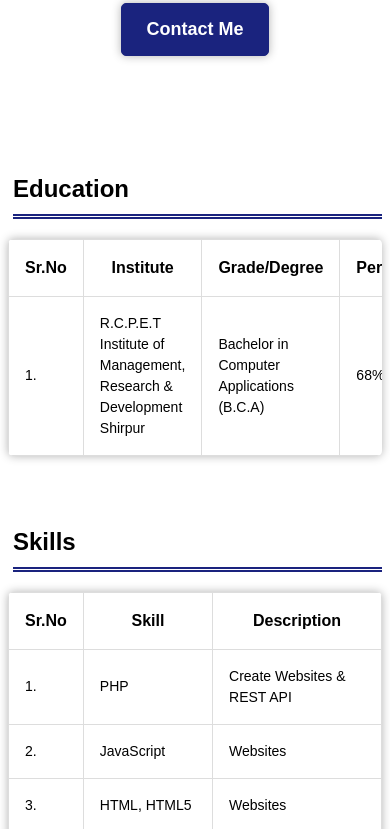
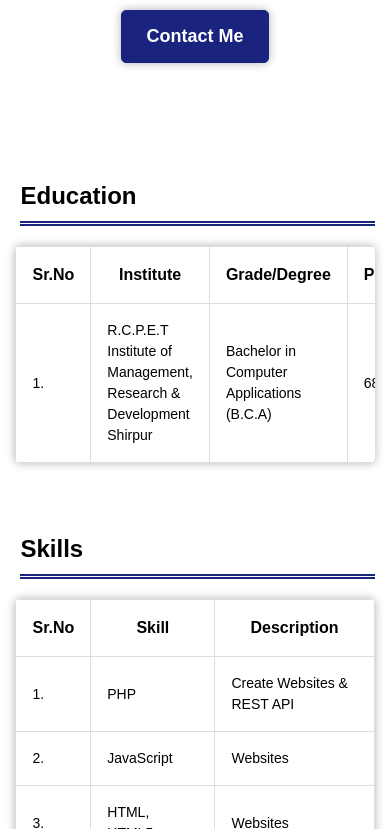
Before and after one commit to kulkarniyudhi/imyudhi, a plain HTML site: page index.html in a window 390 px wide. Shown: the part 355-1184 px from the top of the page. Drawn offline with Linux system fonts and the light colour scheme.

Commit message:
Update style.css

```diff
--- a/css/style.css
+++ b/css/style.css
@@ -127,6 +127,9 @@ td {
 
 /* Extra small devices (phones, 600px and down) */
 @media only screen and (max-width: 600px) {
+     .container {
+        padding: 2%;
+    }
     .grid {
         display: grid;
         text-align: center;
```
